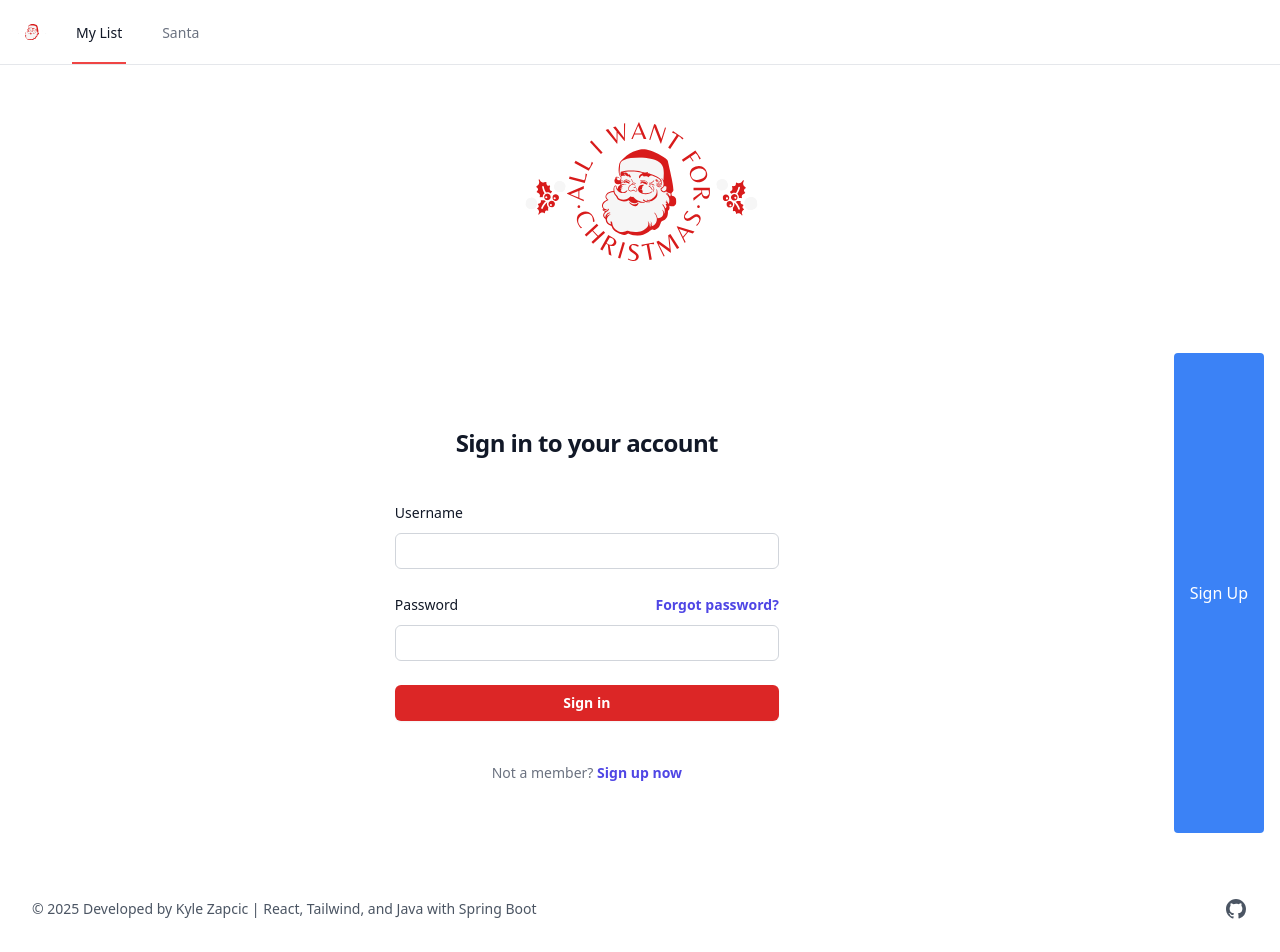
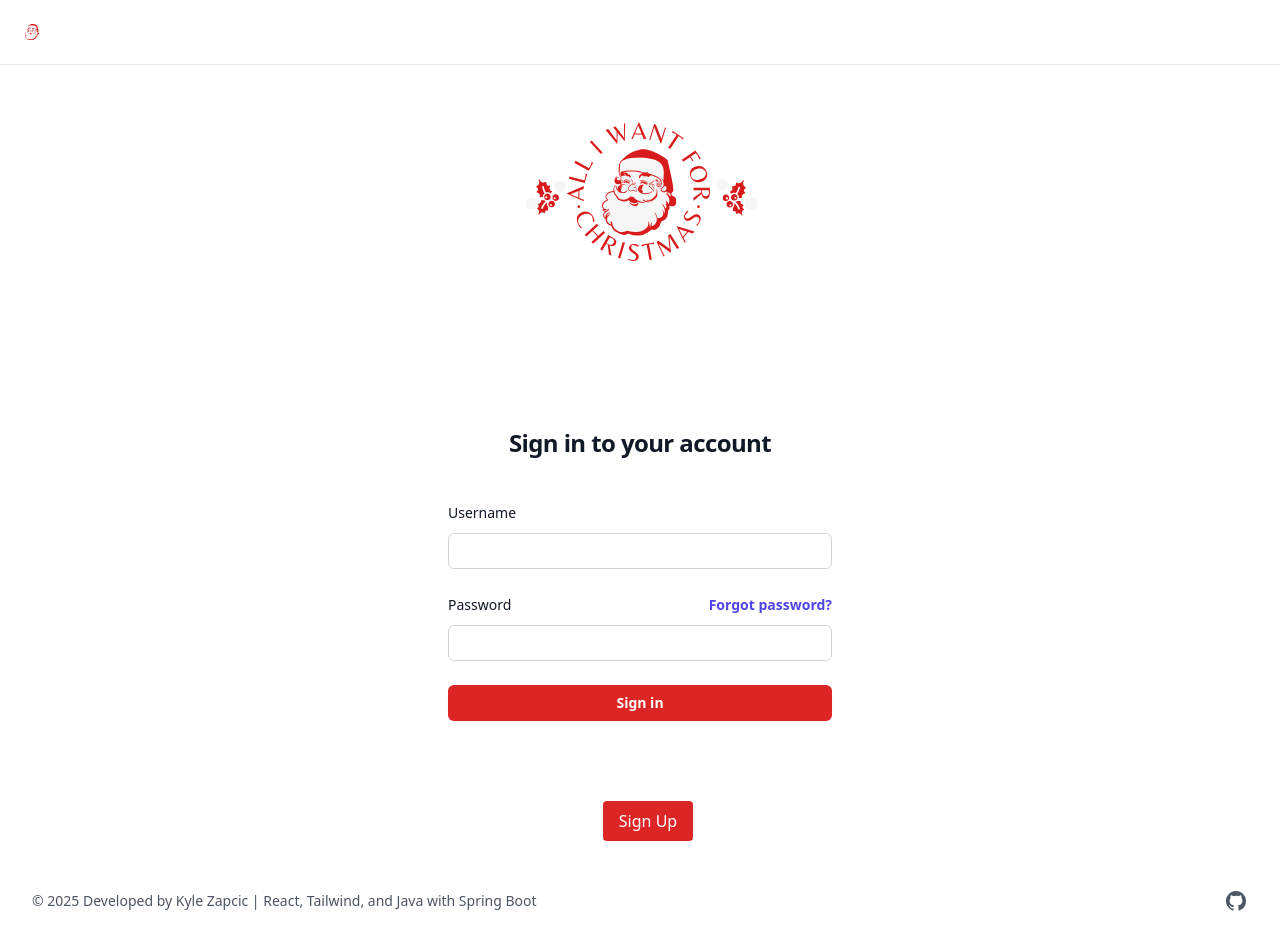
Before and after one commit to kylezap/christmas-wishlist, a React (Vite) app in the folder frontend/: page / in a window 1280 px wide. Shown: the top 952 px of the page. Built offline with nearby package versions, Linux system fonts and the light colour scheme.

Commit message:
feat: cleanup sign up button

```diff
--- a/frontend/src/App.jsx
+++ b/frontend/src/App.jsx
@@ -143,7 +143,9 @@ export default function App() {
           setToken(data.token);
           setShowSignupModal(false);
         } else {
-          alert("Sign up successful but auto-login failed. Please login manually.");
+          alert(
+            "Sign up successful but auto-login failed. Please login manually."
+          );
         }
       } else {
         alert("Signup failed! Please try again.");
@@ -159,18 +161,10 @@ export default function App() {
       <Nav handleLogout={handleLogout} token={token} />
       <Logo />
       <main className="flex justify-center m-4">
-      {!token ? (
+        {!token ? (
           <>
             {/* Render Login Form */}
             <LoginForm setToken={setToken} />
-
-            {/* Signup Button */}
-            <button
-              onClick={() => setShowSignupModal(true)}
-              className="mt-4 ml-4 px-4 py-2 bg-blue-500 text-white rounded hover:bg-blue-600"
-            >
-              Sign Up
-            </button>
 
             {/* Signup Modal */}
             {showSignupModal && (
@@ -194,7 +188,15 @@ export default function App() {
           </>
         )}
       </main>
-        <Footer />
+      <div className="flex justify-center">
+        <button
+          onClick={() => setShowSignupModal(true)}
+          className="mt-4 ml-4 px-4 py-2 bg-red-600 text-white rounded hover:bg-red-500"
+        >
+          Sign Up
+        </button>
+      </div>
+      <Footer />
     </div>
   );
 }
--- a/frontend/src/components/LoginForm.jsx
+++ b/frontend/src/components/LoginForm.jsx
@@ -29,7 +29,6 @@ export default function LoginForm({ setToken }) {
     <>
       <div className="flex min-h-full flex-1 flex-col justify-center px-6 py-12 lg:px-8">
         <div className="sm:mx-auto sm:w-full sm:max-w-sm">
-
           <h2 className="mt-10 text-center text-2xl/9 font-bold tracking-tight text-gray-900">
             Sign in to your account
           </h2>
@@ -38,7 +37,10 @@ export default function LoginForm({ setToken }) {
         <div className="mt-10 sm:mx-auto sm:w-full sm:max-w-sm">
           <form onSubmit={handleSubmit} method="POST" className="space-y-6">
             <div>
-                <label type="text" className="block text-sm/6 font-medium text-gray-900">
+              <label
+                type="text"
+                className="block text-sm/6 font-medium text-gray-900"
+              >
                 Username
               </label>
               <div className="mt-2">
@@ -56,11 +58,17 @@ export default function LoginForm({ setToken }) {
 
             <div>
               <div className="flex items-center justify-between">
-                  <label htmlFor="password" className="block text-sm/6 font-medium text-gray-900">
+                <label
+                  htmlFor="password"
+                  className="block text-sm/6 font-medium text-gray-900"
+                >
                   Password
                 </label>
                 <div className="text-sm">
-                    <a href="#" className="font-semibold text-indigo-600 hover:text-indigo-500">
+                  <a
+                    href="#"
+                    className="font-semibold text-indigo-600 hover:text-indigo-500"
+                  >
                     Forgot password?
                   </a>
                 </div>
@@ -88,15 +96,8 @@ export default function LoginForm({ setToken }) {
               </button>
             </div>
           </form>
-
-            <p className="mt-10 text-center text-sm/6 text-gray-500">
-              Not a member?{' '}
-              <a href="#" className="font-semibold text-indigo-600 hover:text-indigo-500">
-                Sign up now
-              </a>
-            </p>
         </div>
       </div>
     </>
-    )
+  );
 }
--- a/frontend/src/components/Nav.jsx
+++ b/frontend/src/components/Nav.jsx
@@ -34,7 +34,8 @@ export default function Nav({ handleLogout, token }) {
                   className="h-8 w-auto"
                 />
               </div>
-              <div className="ml-6 flex space-x-8">
+              {/* These are Navbar items, add back when additional pages are added */}
+              {/* <div className="ml-6 flex space-x-8">
                 {navigation.map((item) => (
                   <a
                     key={item.name}
@@ -50,7 +51,7 @@ export default function Nav({ handleLogout, token }) {
                     {item.name}
                   </a>
                 ))}
-              </div>
+              </div> */}
             </div>
             <div className="ml-6 flex items-center">
               {token && (
```
Lines whose indentation alone changed are shown as unchanged.
